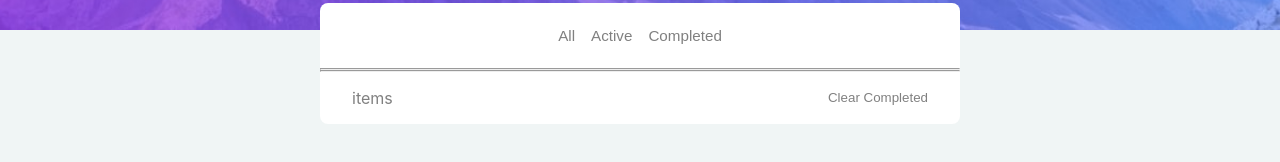
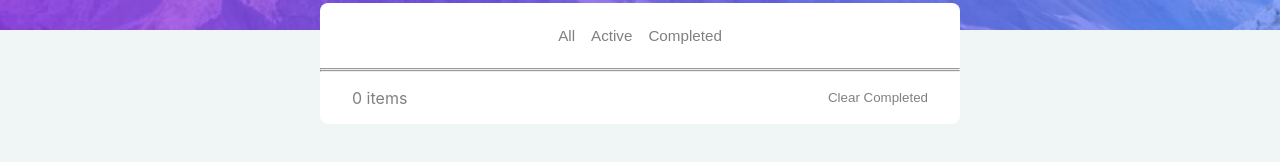
Before and after one commit to kwasi-OT/todo, a React (Create React App) app: page / in a window 1280 px wide. Shown: the part 290-452 px from the top of the page. Built offline with nearby package versions, Linux system fonts and the light colour scheme.

Commit message:
updated countItems function

```diff
--- a/src/App.js
+++ b/src/App.js
@@ -104,7 +104,7 @@ function App() {
         </div>
         <hr/>
         <div>
-          <Count countItems={countItems} clearItem={clearCompleted}/>
+          <Count count={countItems()} clearItem={clearCompleted}/>
         </div>
       </div>
     </div>
--- a/src/components/Count.js
+++ b/src/components/Count.js
@@ -1,9 +1,9 @@
 import React from 'react';
 
-function Count({clearItem, countItems}) {
+function Count({clearItem, count}) {
     return (
         <div className='bottomCount'>
-            <p className='numItems'>{countItems} items</p>
+            <p className='numItems'>{count} items</p>
         <button onClick={clearItem} type='button'>Clear Completed</button>
         </div>
     )
```
